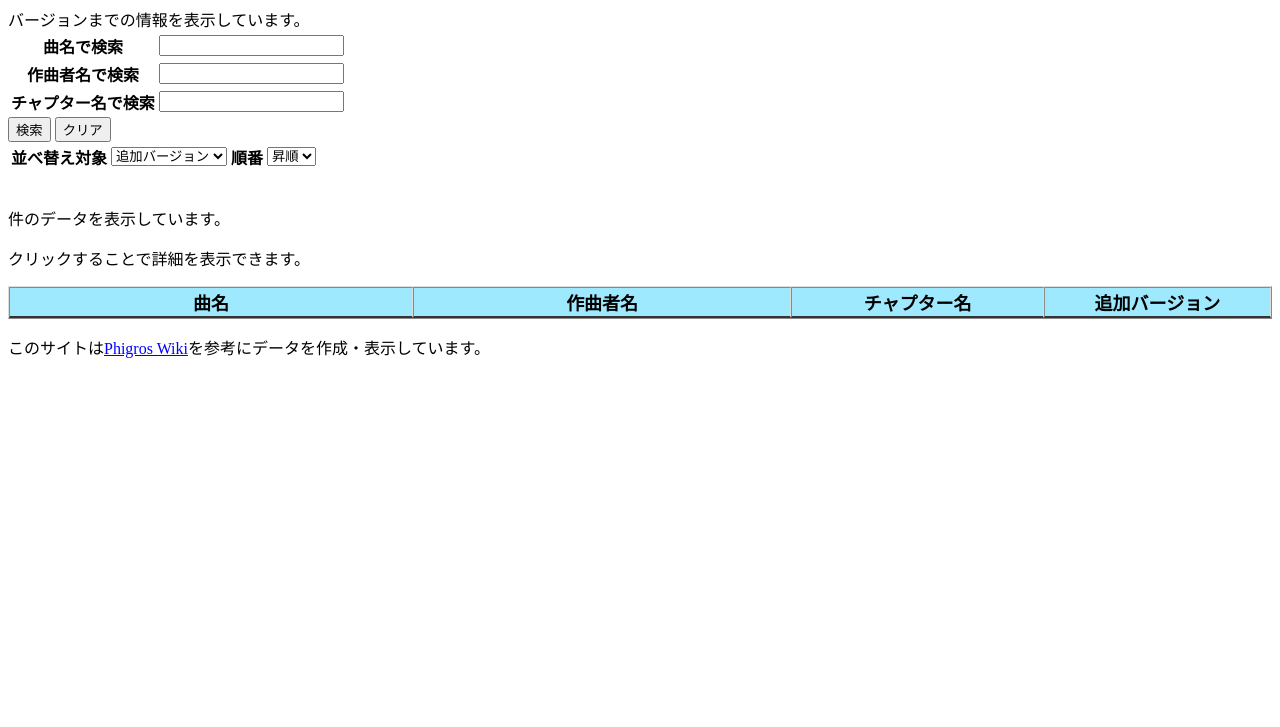
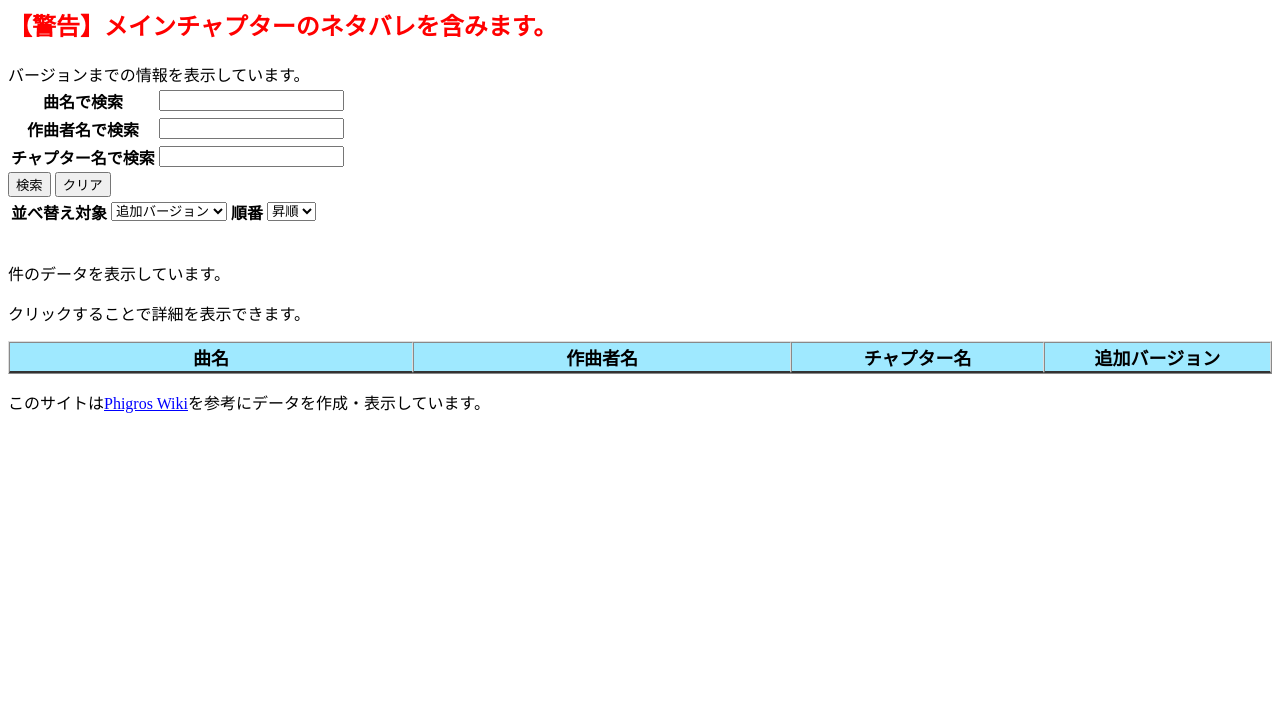
Before and after one commit to ha9913570/rhythm-game-song-db, a website: page public/phigros/index.html in a window 1280 px wide. Shown: the part 73-800 px from the top of the page. Drawn offline with Linux system fonts and the light colour scheme; no server answers.

Commit message:
update: Phigrosページにネタバレの警告文を追加

```diff
--- a/public/phigros/index.html
+++ b/public/phigros/index.html
@@ -78,6 +78,7 @@
 
 <body>
 	<h1>Phigros</h1>
+	<h2 class="warning">【警告】メインチャプターのネタバレを含みます。</h2>
 
 	<div>バージョン<span id="latest-version"></span>までの情報を表示しています。</div>
 
--- a/public/style/common_database.css
+++ b/public/style/common_database.css
@@ -1,5 +1,9 @@
 a {
     color: #0000ff;
+}
+
+.warning {
+    color: #ff0000;
 }
 
 #song-list-wrapper {
```
